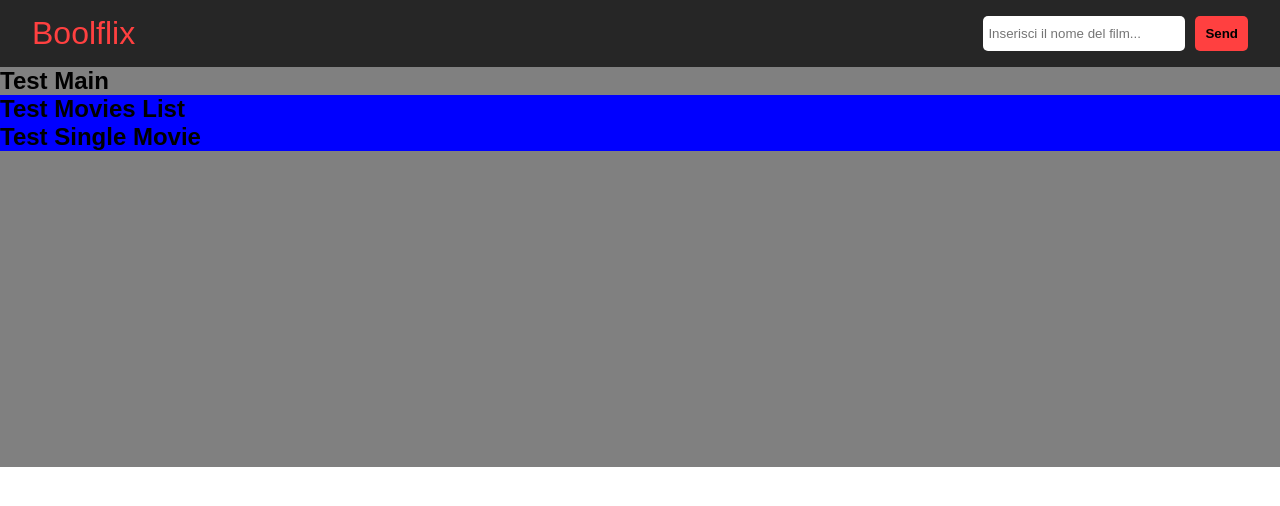
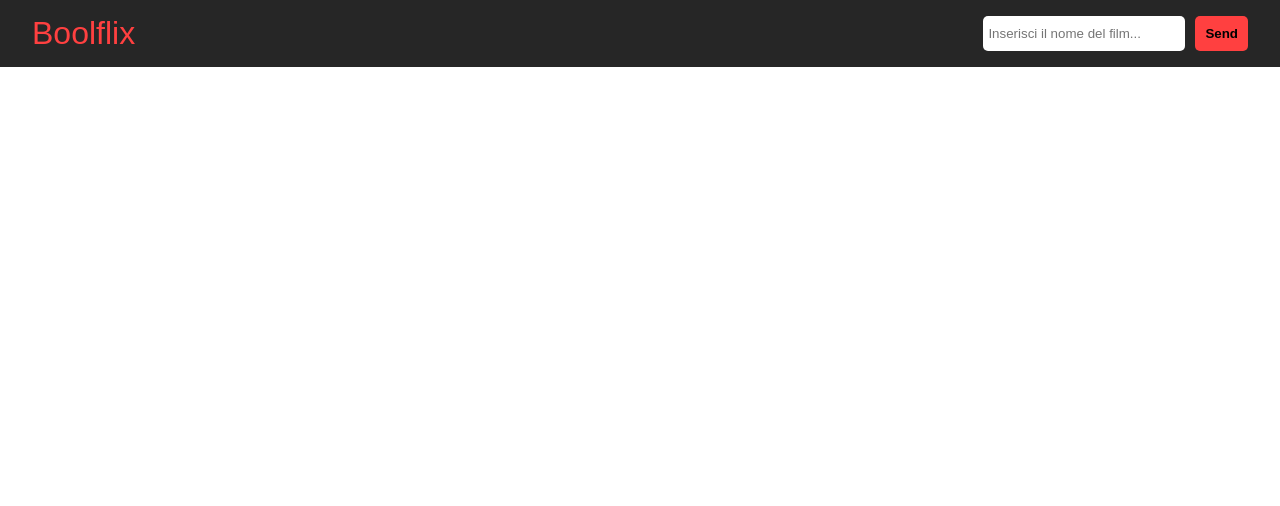
Before and after one commit to marcovittoriozacca/vite-boolflix, a Vue app: page / in a window 1280 px wide. Shown: the top 506 px of the page. Built offline with nearby package versions, Linux system fonts and the light colour scheme.

Commit message:
feat: Milestone 1 - Movie info on screen

```diff
--- a/src/App.vue
+++ b/src/App.vue
@@ -1,4 +1,7 @@
 <script>
+  import { store } from './store'
+
+  import axios from 'axios'
   import AppHeader from './components/header/AppHeader.vue'
   import AppMain from './components/main/AppMain.vue'
 
@@ -6,8 +9,25 @@
     components:{
       AppHeader,
       AppMain,
-    }
+    },
+
+    data() {
+      return {
+        store,
+      }
+    },
+    methods: {
+      test(){
+        axios.get(`${store.movieAPIurl}?api_key=${store.API_KEY}&query=${store.movieSearchText}`)
+          .then( (res) => {
+            store.movies = res.data.results;
+          })
+      }
+    },
+
+
   }
+
 
 </script>
 
@@ -15,7 +35,7 @@
 
 <template>
  <!-- header containing logo and searchbar + btn -->
-  <AppHeader/>
+  <AppHeader @search="test"/>
 
   <main>
     <!-- App Main contains: The movie list which will be the container of all films, displayed by importing the component Single Film inside of him -->
--- a/src/components/header/AppHeader.vue
+++ b/src/components/header/AppHeader.vue
@@ -1,7 +1,15 @@
 <script>
+import { store } from '@/store';
+
 export default {
-    name: 'AppHeader'
+    name: 'AppHeader',
 
+
+    data() {
+        return {
+            store,
+        }
+    },
 }
 </script>
 
@@ -11,8 +19,8 @@ export default {
             <h1>Boolflix</h1>
 
             <div>
-                <input type="text" name="searchbar" id="searchbar" placeholder="Inserisci il nome del film...">
-                <button type="button">Send</button>
+                <input type="text" name="searchbar" id="searchbar" placeholder="Inserisci il nome del film..." v-model="store.movieSearchText" @keydown.enter="$emit('search')">
+                <button type="button" @click.prevent="$emit('search')">Send</button>
             </div>
         </div>
     </header>
--- a/src/components/main/AppMain.vue
+++ b/src/components/main/AppMain.vue
@@ -1,18 +1,24 @@
 <script>
 import MovieList from './movies/MoviesList.vue'
+import { store } from '@/store';
 
 export default {
     components:{
         MovieList,
     },
 
-    name: 'AppMain'
+    name: 'AppMain',
+
+    data(){
+        return{
+            store,
+        }
+    }
 }
 </script>
 
 <template>
     <div class="main-container">
-        <h2>Test Main</h2>
         <MovieList/>
     </div>
 </template>
@@ -20,7 +26,6 @@ export default {
 <style lang="scss" scoped>
 .main-container{
     background-color: gray;
-    height: 400px;
 }
 
 </style>
--- a/src/components/main/movies/MoviesList.vue
+++ b/src/components/main/movies/MoviesList.vue
@@ -1,4 +1,5 @@
 <script>
+import { store } from '@/store';
 import SingleMovie from './SingleMovie.vue';
 
 export default {
@@ -6,21 +7,33 @@ export default {
         SingleMovie,
     },
 
-    name: 'MoviesList'
+    name: 'MoviesList',
+
+    data() {
+        return {
+            store,
+        }
+    },
 }
 </script>
 
 <template>
-    <div>
-        <h2>Test Movies List</h2>
-        <SingleMovie/>
+    <div class="movies-container">
+        <SingleMovie
+           v-for="(movie, index) in store.movies" :key="index"
+           :title="movie.title"
+           :originalTitle="movie.original_title"
+           :lang="movie.original_language"
+           :rating="movie.vote_average" />
     </div>
 
 </template>
 
 <style lang="scss" scoped>
-    div{
-        background-color: blue;
-    }
+.movies-container{
+    display: flex;
+    flex-wrap: wrap;
+    gap: 10px;
+}
 
 </style>
--- a/src/components/main/movies/SingleMovie.vue
+++ b/src/components/main/movies/SingleMovie.vue
@@ -1,17 +1,29 @@
 <script>
 export default {
-    name: 'SingleMovie'
+    name: 'SingleMovie',
+    props:{
+        title: String,
+        originalTitle: String,
+        lang: String,
+        rating: Number,
+    }
 }
 </script>
 
 <template>
     <div>
-        <h2>Test Single Movie</h2>
+        <h2>Title: {{ title }}</h2>
+        <h2>Original Title: {{ originalTitle }}</h2>
+        <h5>Language: {{ lang }}</h5>
+        <span>Rating: {{ rating }}</span>
     </div>
 </template>
 
 <style lang="scss" scoped>
+
     div{
-        background-color: yellow;
+        border: 1px solid black;
+        padding: 20px;
     }
+
 </style>
--- a/src/store.js
+++ b/src/store.js
@@ -2,4 +2,6 @@ import { reactive } from "vue";
 export const store = reactive({
     API_KEY: 'd310a03c38e6724d794f826e8f368a0b',
     movieAPIurl: 'https://api.themoviedb.org/3/search/movie',
+    movieSearchText: '',
+    movies: [],
 })
```
